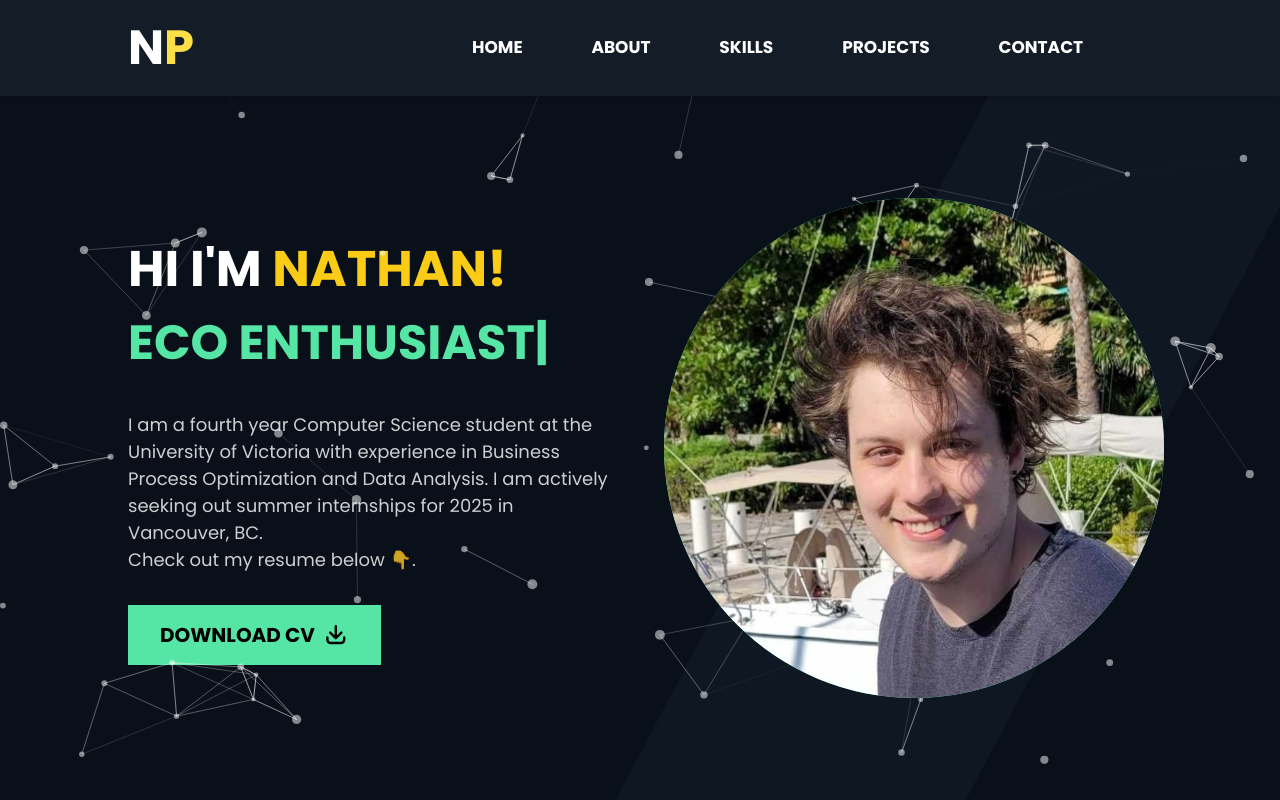
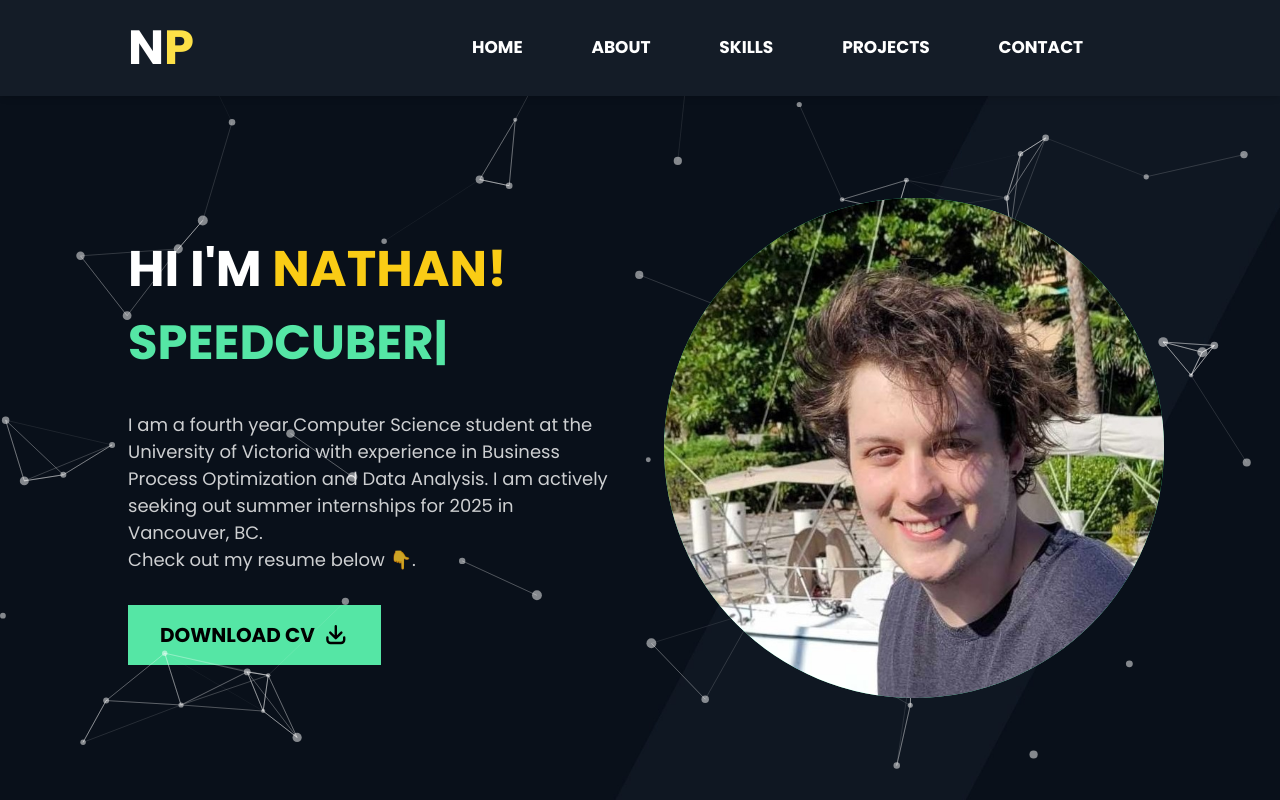
Before and after one commit to NathanPannell/portfolio, a Next.js app: page / in a window 1280 px wide. Shown: the top 800 px of the page. Built offline with nearby package versions, Linux system fonts and the light colour scheme.

Commit message:
Update TextEffect.tsx

```diff
--- a/Components/TextEffect.tsx
+++ b/Components/TextEffect.tsx
@@ -5,13 +5,11 @@ const TextEffect = () => {
   return (
     <TypeAnimation
       sequence={[
-        "Web Developer",
-        1500,
-        "AI Researcher",
-        1500,
-        "Eco Enthusiast",
+        "Data Scientist",
         1500,
         "Problem Solver",
+        1500,
+        "Speedcuber",
         1500,
       ]}
       speed={50}
```
